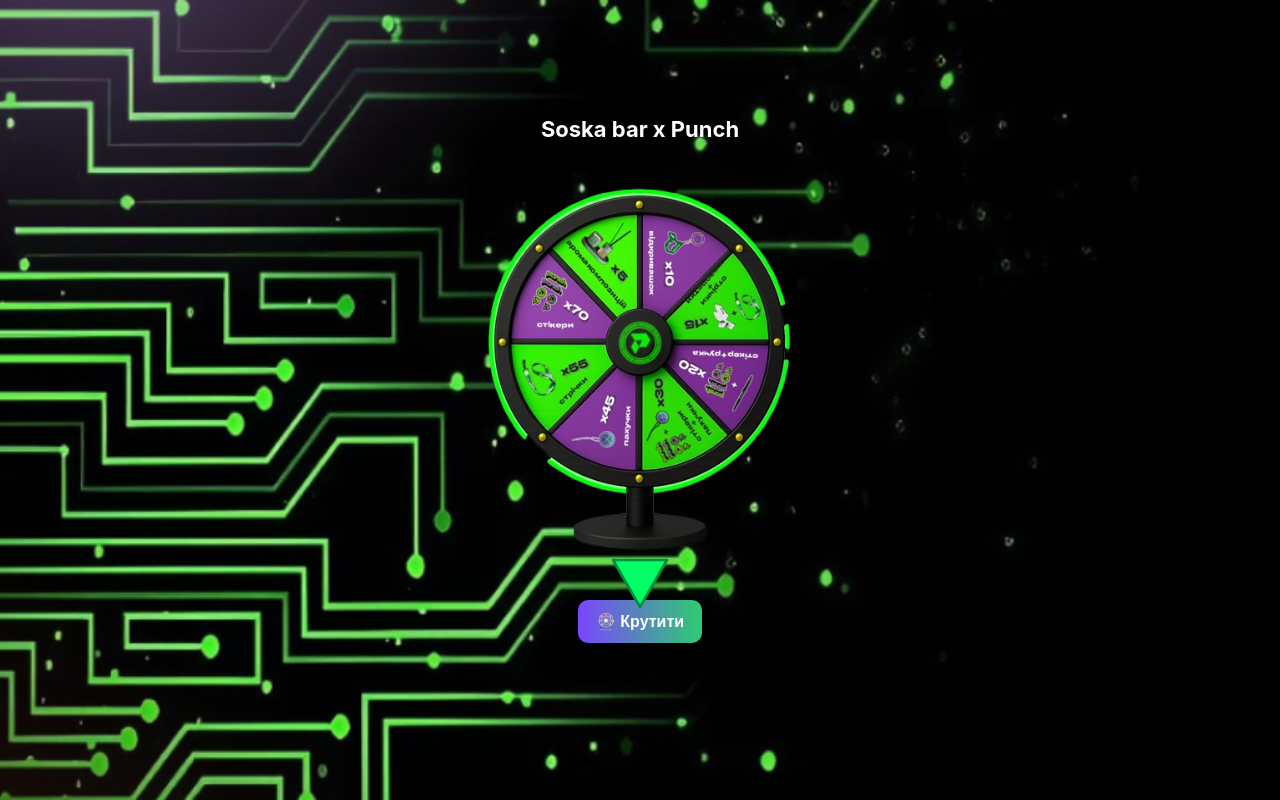
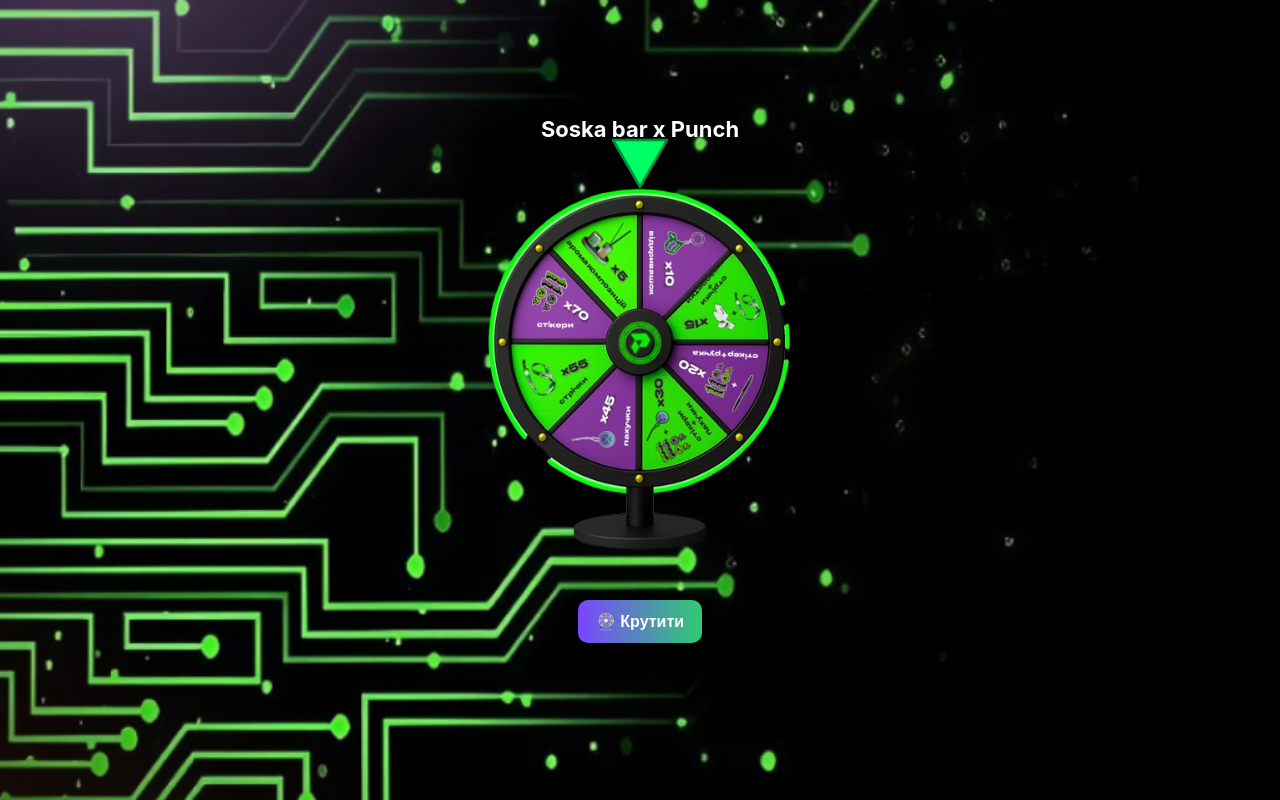
Before and after one commit to bountynazar21-dotcom/soska-wheel-app, a plain HTML site: page static/index.html in a window 1280 px wide. Drawn offline with Linux system fonts and the light colour scheme.

Commit message:
update index.html layout and pointer

```diff
--- a/static/index.html
+++ b/static/index.html
@@ -15,10 +15,12 @@
       <div class="wheel-container">
         <!-- статичне PNG-колесо -->
         <img id="wheel" src="assets/wheel.png?v=3" alt="Wheel">
+
+        <!-- ротатор поінтера: він крутиться в JS -->
+        <div id="pointer-rotator" class="pointer-rotator">
+          <img id="pointer" src="assets/pointer.svg?v=3" alt="Pointer">
+        </div>
       </div>
-
-      <!-- поінтер, кеш ламаємо через ?v=3 -->
-      <img id="pointer" src="assets/pointer.svg?v=3" alt="Pointer">
     </div>
 
     <button id="spinBtn" class="spin-btn">🎡 Крутити</button>
```
